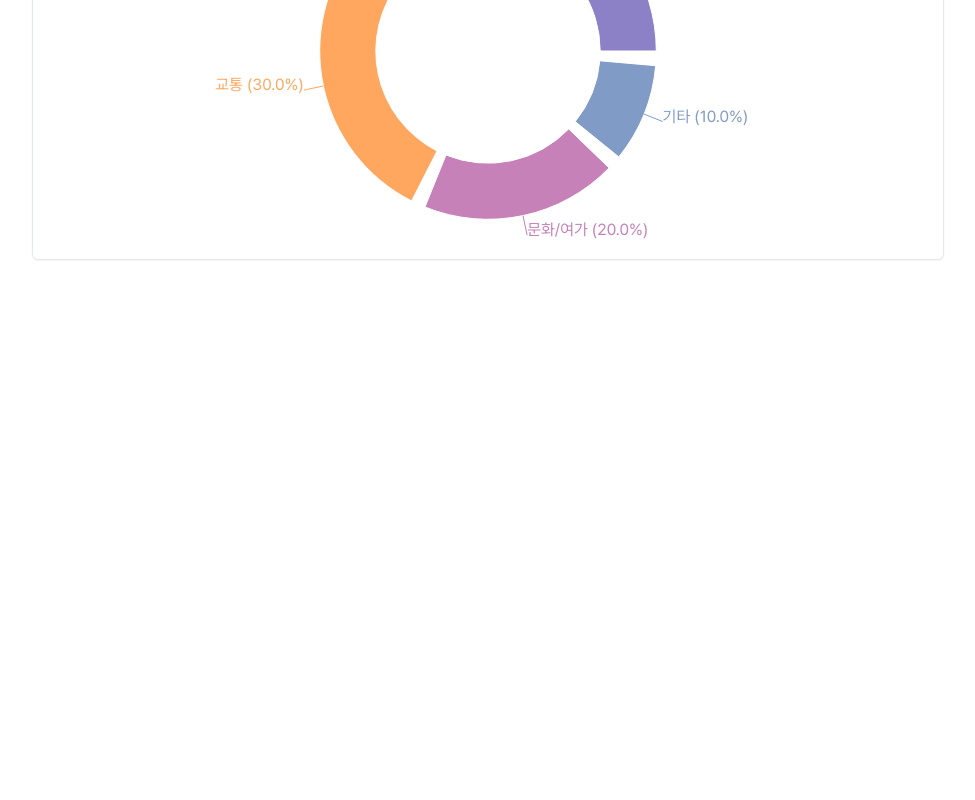
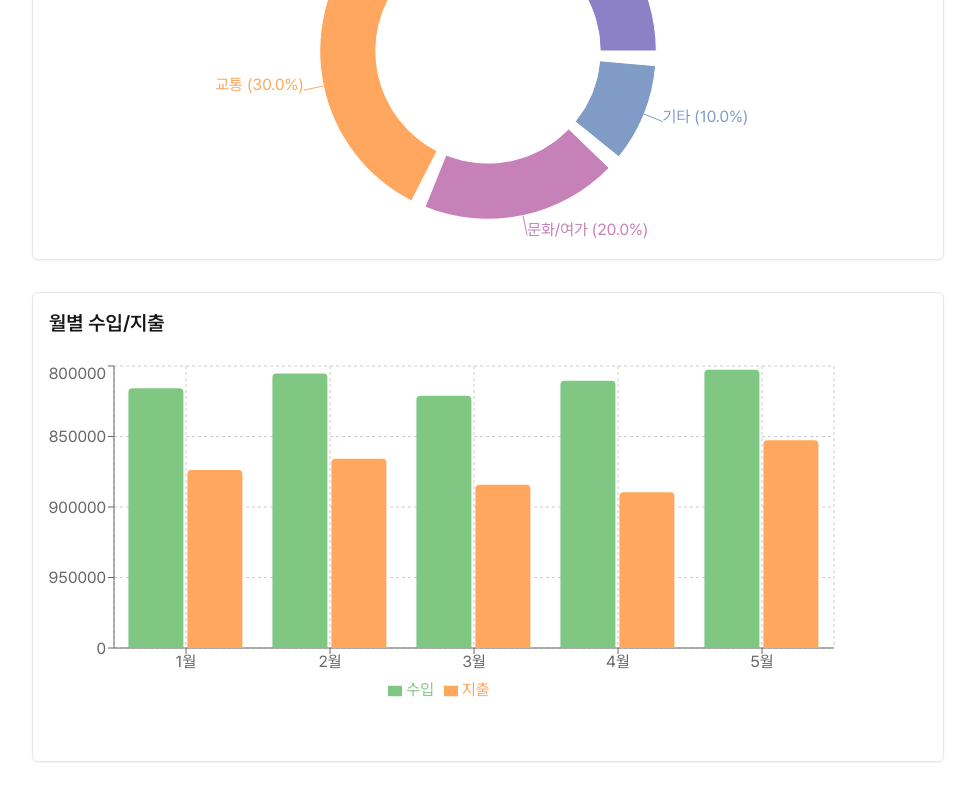
Before and after one commit to p-inn/pinn-bb, a Next.js app: page /chart-page in a window 1280 px wide. Shown: the part 358-1158 px from the top of the page, without its empty margins (152-1127 px from the left). Before the commit the page ends 800 px from the top, so only its background shows below. Built offline with nearby package versions, Linux system fonts and the light colour scheme.

Commit message:
[💻feat] : 월별 수입/지출 chart 마크업
- 임의 데이터로 하드코딩 진행
- 추후 실제 데이터 연동 및 수정 예정

```diff
--- a/src/app/chart-page/page.tsx
+++ b/src/app/chart-page/page.tsx
@@ -1,5 +1,6 @@
 import Divider from "@/components/common/divider/CommonDivider";
 import DonutChart from "@/components/feat/chart/DonutChart";
+import PayChart from "@/components/feat/chart/PayChart";
 import Header from "@/components/feat/header/CommonHeader";
 import MonthlyHeader from "@/components/feat/header/MonthlyHeader";
 
@@ -14,6 +15,9 @@ export default function ChartPage () {
         <Divider title="카테고리별 지출">
           <DonutChart />
         </Divider>
+        <Divider title="월별 수입/지출">
+        <PayChart />
+        </Divider>
       </div>
     </div>
   )
--- /dev/null
+++ b/src/components/feat/chart/PayChart.tsx
@@ -0,0 +1,30 @@
+'use client';
+
+import { BarChart, Bar, XAxis, YAxis, CartesianGrid, Tooltip, ResponsiveContainer, Legend } from 'recharts';
+
+// 예시 데이터
+const data = [
+  { month: '1월', income: 3500000, expense: 2400000 },
+  { month: '2월', income: 3700000, expense: 2550000 },
+  { month: '3월', income: 3400000, expense: 2200000 },
+  { month: '4월', income: 3600000, expense: 2100000 },
+  { month: '5월', income: 3750000, expense: 2800000 },
+];
+
+export default function PayChart() {
+  return (
+    <div className="w-full h-80 sm:h-96 mx-auto">
+      <ResponsiveContainer width="90%" height="90%">
+        <BarChart data={data}>
+          <CartesianGrid strokeDasharray="3 3" />
+          <XAxis dataKey="month" />
+          <YAxis />
+          <Tooltip formatter={(value) => value.toLocaleString() + '원'} />
+          <Legend />
+          <Bar dataKey="income" name="수입" fill="#81C784" radius={[4, 4, 0, 0]} />
+          <Bar dataKey="expense" name="지출" fill="#FFA75E" radius={[4, 4, 0, 0]} />
+        </BarChart>
+      </ResponsiveContainer>
+    </div>
+  );
+}
```
